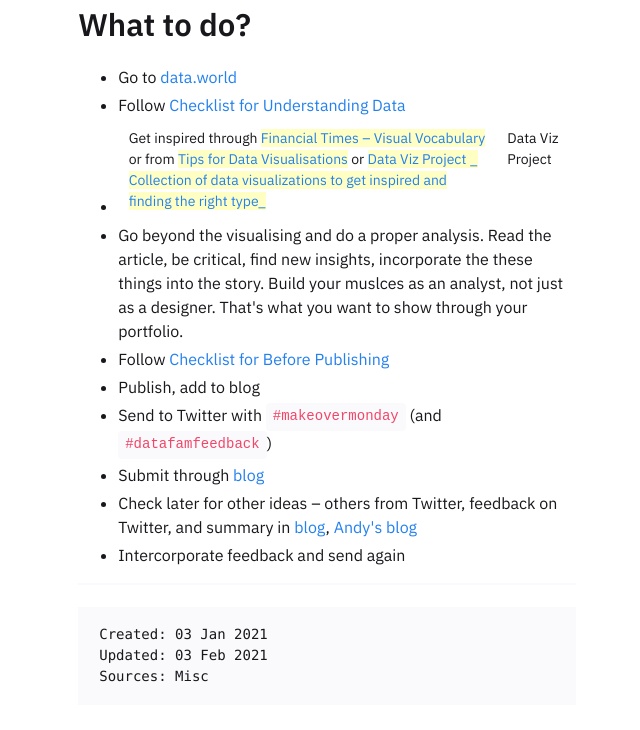
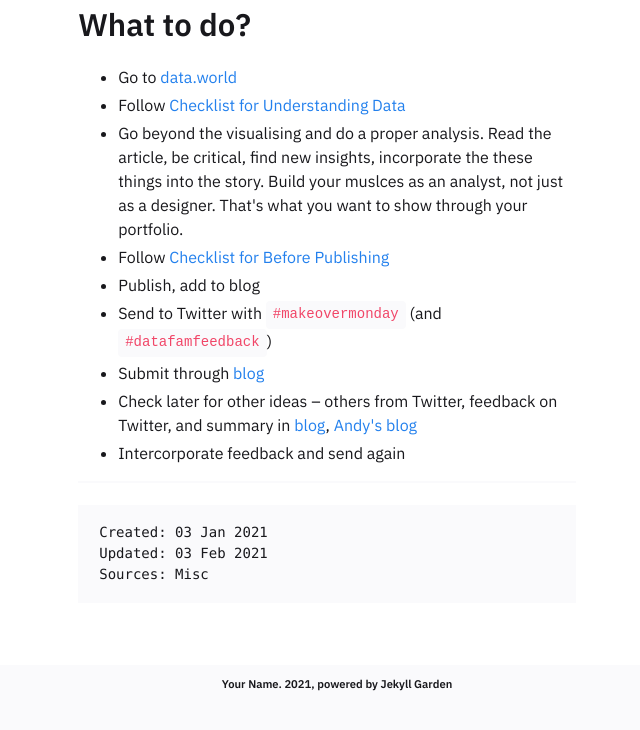
Before and after one commit to one-data-cookie/one-data-cookie.github.io, a Jekyll site: the page built from _notes/Doing Makeover Monday.md, in a window 1280 px wide and 900 px high, scrolled down 766 px, cut to the strip 131-861 px from the top of the window. Shown: the whole strip, without its empty margins (313-953 px from the left). Built offline with Jekyll 4.4.1, drawn with Linux system fonts in a browser that asks for light colours.

Commit message:
delete invalid links

```diff
--- a/_notes/Doing Makeover Monday.md
+++ b/_notes/Doing Makeover Monday.md
@@ -15,7 +15,6 @@ For more information, check its [official page](https://www.makeovermonday.co.uk
 ## What to do?
 * Go to [data.world](https://data.world/makeovermonday/)
 * Follow [[Checklist for Understanding Data]]
-* Get inspired through [[Financial Times – Visual Vocabulary]] or from [[Tips for Data Visualisations]] or [[Data Viz Project _ Collection of data visualizations to get inspired and finding the right type_ | Data Viz Project]]
 * Go beyond the visualising and do a proper analysis. Read the article, be critical, find new insights, incorporate the these things into the story. Build your muslces as an analyst, not just as a designer. That's what you want to show through your portfolio.
 * Follow [[Checklist for Before Publishing]]
 * Publish, add to blog
```
